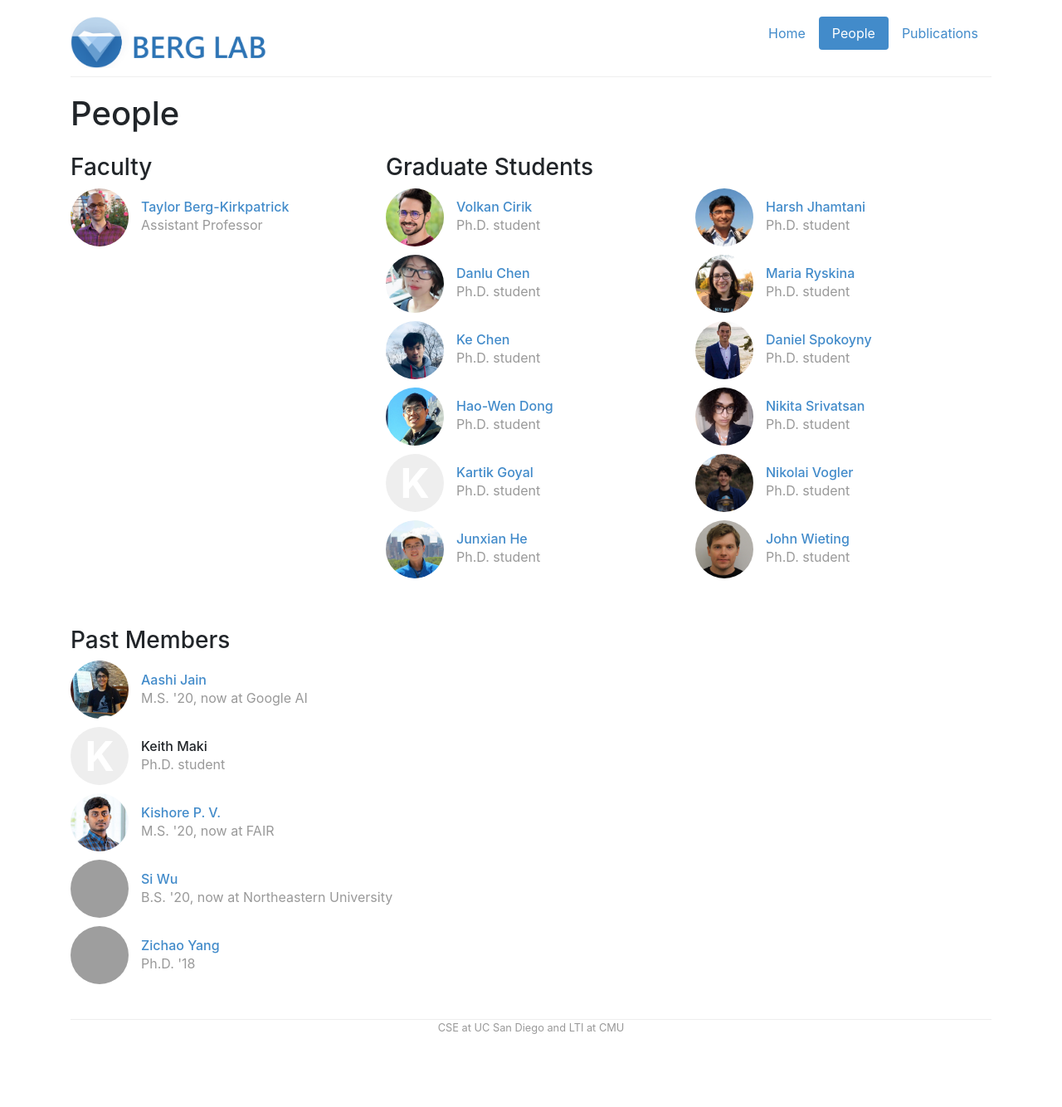
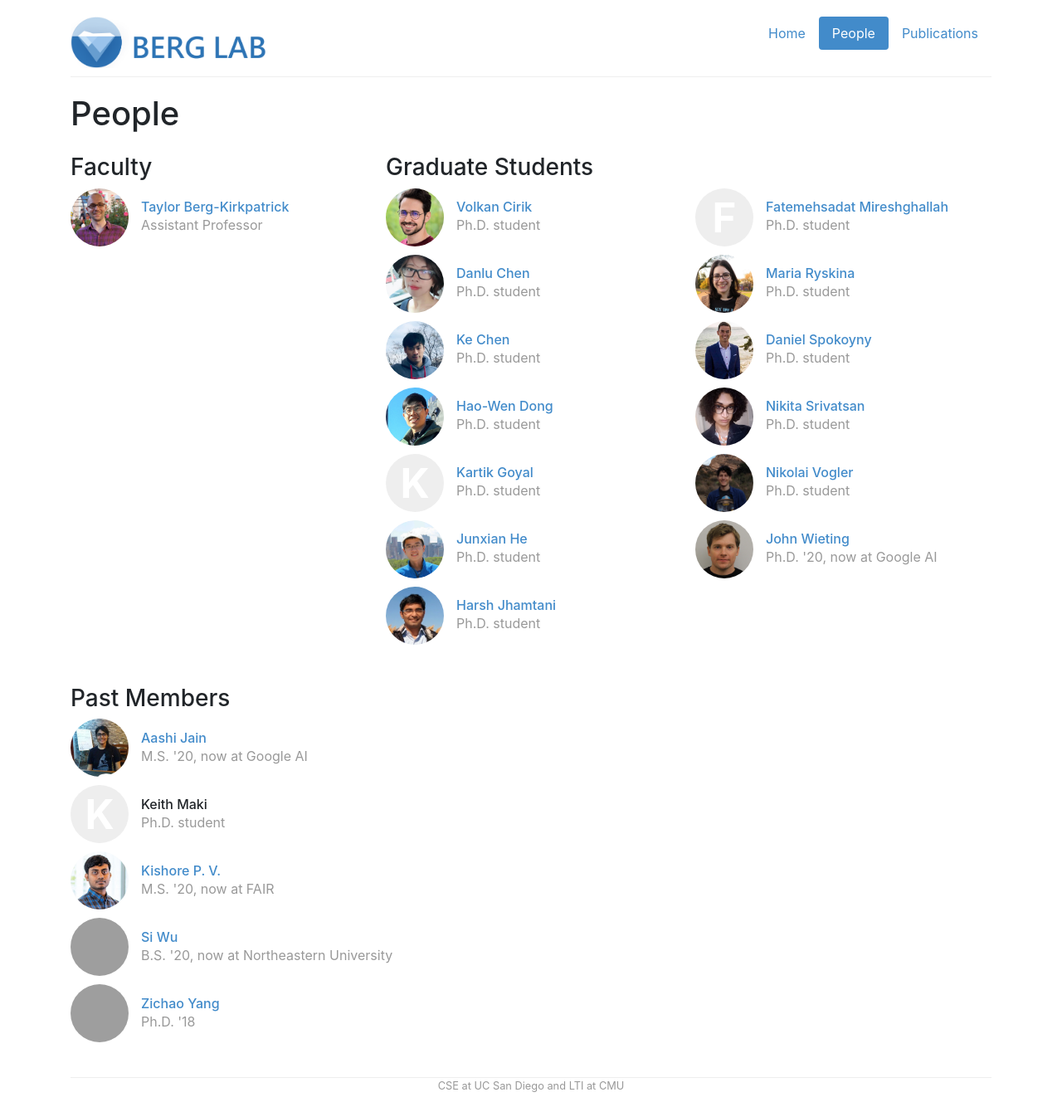
Before and after one commit to icebergnlp/icebergnlp.github.io, a Jekyll site: the page built from people.html, in a window 1280 px wide. Shown: the whole page at 83% size. Built offline with Jekyll 4.4.1, drawn with Linux system fonts in a browser that asks for light colours; before the commit the page ends 1264 px from its top, so only the background shows below that; grey boxes are pictures that could not be loaded.

Commit message:
Added Fatemeh, moved Jack to past

```diff
--- a/_data/people.yml
+++ b/_data/people.yml
@@ -60,6 +60,12 @@
     image: /img/people/jharsh.jpg
     bio: "Ph.D. student"
 
+fatemeh:
+    display_name: "Fatemehsadat Mireshghallah"
+    webpage: "https://cseweb.ucsd.edu/~fmireshg/"
+    role: grad
+    bio: "Ph.D. student"
+
 mryskina:
     display_name: "Maria Ryskina"
     webpage: "http://www.cs.cmu.edu/~mryskina/"
@@ -88,13 +94,6 @@
     image: /img/people/nvog.jpg
     bio: "Ph.D. student"
 
-jwieting:
-    display_name: John Wieting
-    webpage: "http://www.cs.cmu.edu/~jwieting/"
-    role: grad
-    image: /img/people/jwieting.jpg
-    bio: "Ph.D. student"
-
 # Past members (alphabetical order)
 
 aashi:
@@ -117,6 +116,13 @@
     image: /img/people/kishore.jpg
     bio: "M.S. '20, now at FAIR"
 
+jwieting:
+    display_name: John Wieting
+    webpage: "http://www.cs.cmu.edu/~jwieting/"
+    role: grad
+    image: /img/people/jwieting.jpg
+    bio: "Ph.D. '20, now at Google AI"
+
 swu:
     display_name: "Si Wu"
     webpage: "http://siwu.io"
```
Also changed, not shown: img/people/fatemeh.jpg (added).
